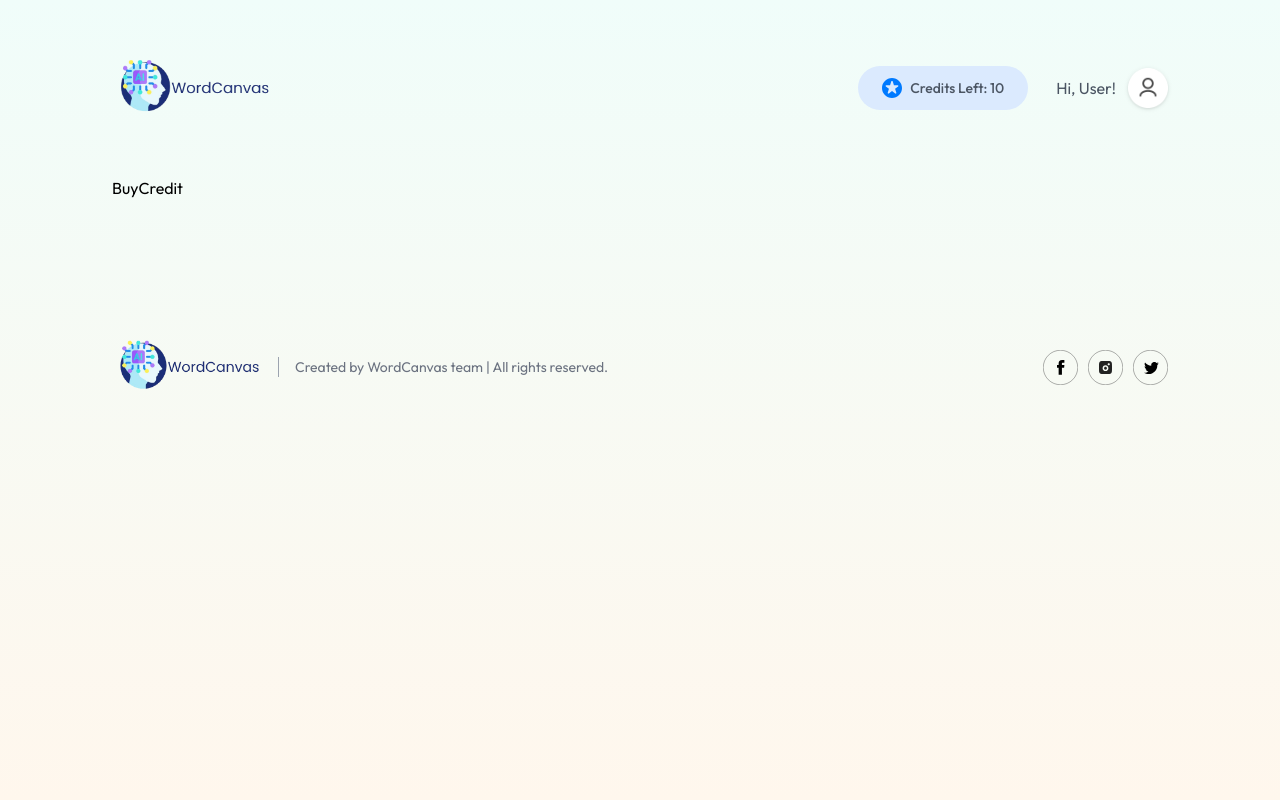
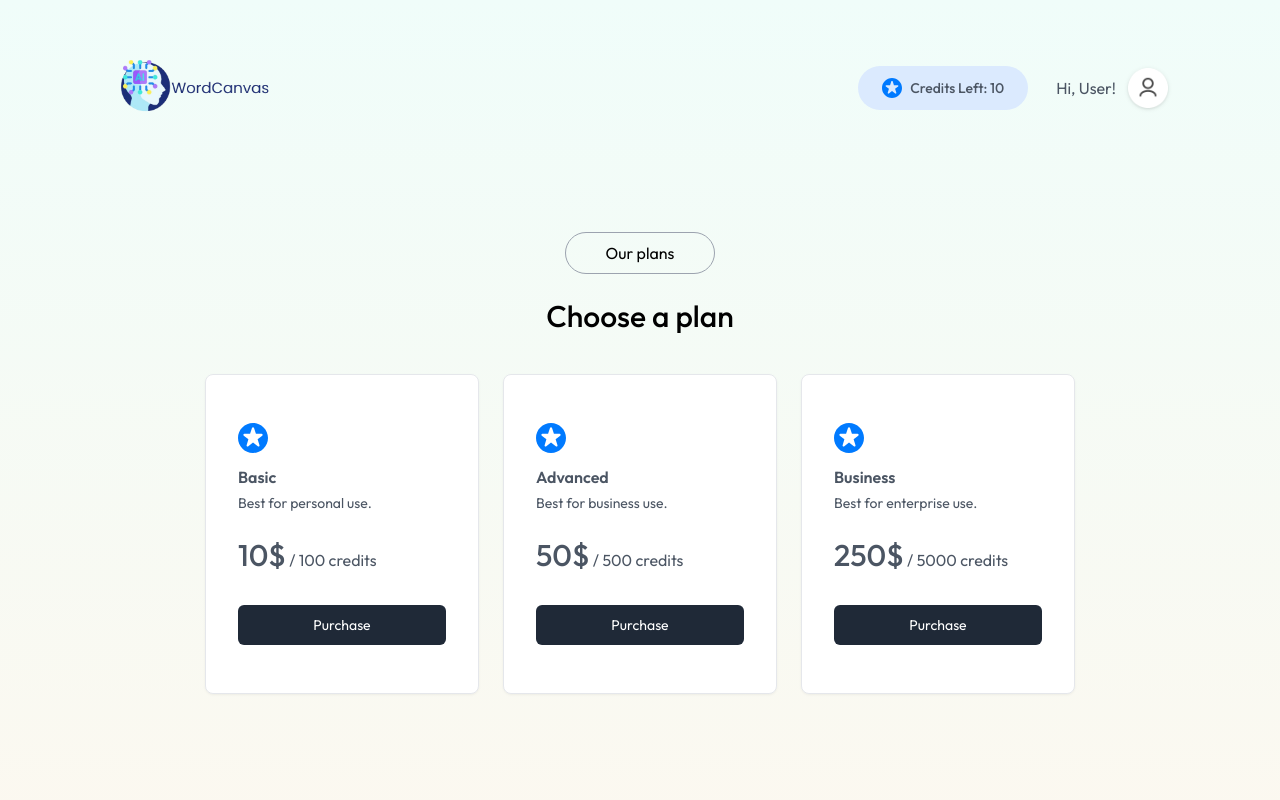
Before and after one commit to HanaDzin/WordCanvas, a React (Vite) app in the folder frontend/: page /buycredit in a window 1280 px wide. Shown: the top 800 px of the page. Built offline with nearby package versions, Linux system fonts and the light colour scheme.

Commit message:
style buyCredit page

```diff
--- a/frontend/src/pages/BuyCredit.jsx
+++ b/frontend/src/pages/BuyCredit.jsx
@@ -1,5 +1,38 @@
+import { useContext } from "react";
+import { assets, plans } from "../assets/assets";
+import { AppContext } from "../context/AppContext";
+
 const BuyCredit = () => {
-  return <div>BuyCredit</div>;
+  const { user } = useContext(AppContext);
+  return (
+    <div className="min-h-[80vh] text-center pt-14 mb-10">
+      <button className="border border-gray-400 px-10 py-2 rounded-full mb-6">
+        Our plans
+      </button>
+      <h1 className="text-center text-3xl font-medium mb-6 sm:mb-10">
+        Choose a plan
+      </h1>
+      <div className="flex flex-wrap justify-center text-left gap-6 ">
+        {plans.map((item, index) => (
+          <div
+            key={index}
+            className="bg-white drop-shadow-sm border rounded-lg py-12 px-8 text-gray-600 hover:scale-105 transition-all duration-500"
+          >
+            <img src={assets.credit_star} alt="lock" width={30} />
+            <p className="mt-3 mb-1 font-semibold">{item.id}</p>
+            <p className="text-sm">{item.desc}</p>
+            <p className="mt-6">
+              <span className="text-3xl font-medium">{item.price}$</span> /{" "}
+              {item.credits} credits
+            </p>
+            <button className="bg-gray-800 text-white py-2.5 mt-8 w-full text-sm rounded-md min-w-52">
+              {user ? "Purchase" : "Get started"}
+            </button>
+          </div>
+        ))}
+      </div>
+    </div>
+  );
 };
 
 export default BuyCredit;
```
Also changed, not shown: frontend/src/public/mainLogo.png (renamed from frontend/public/mainLogo.png).
